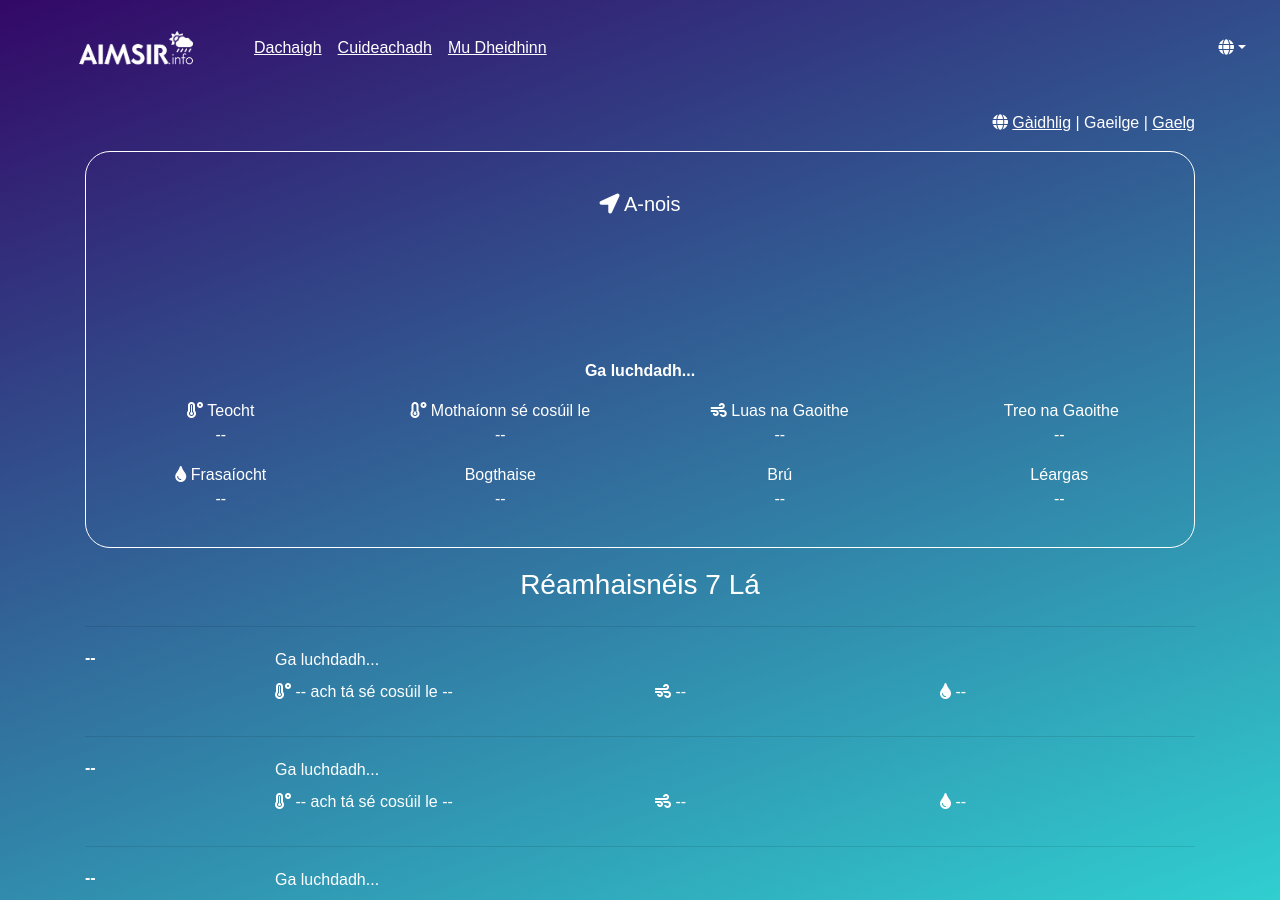
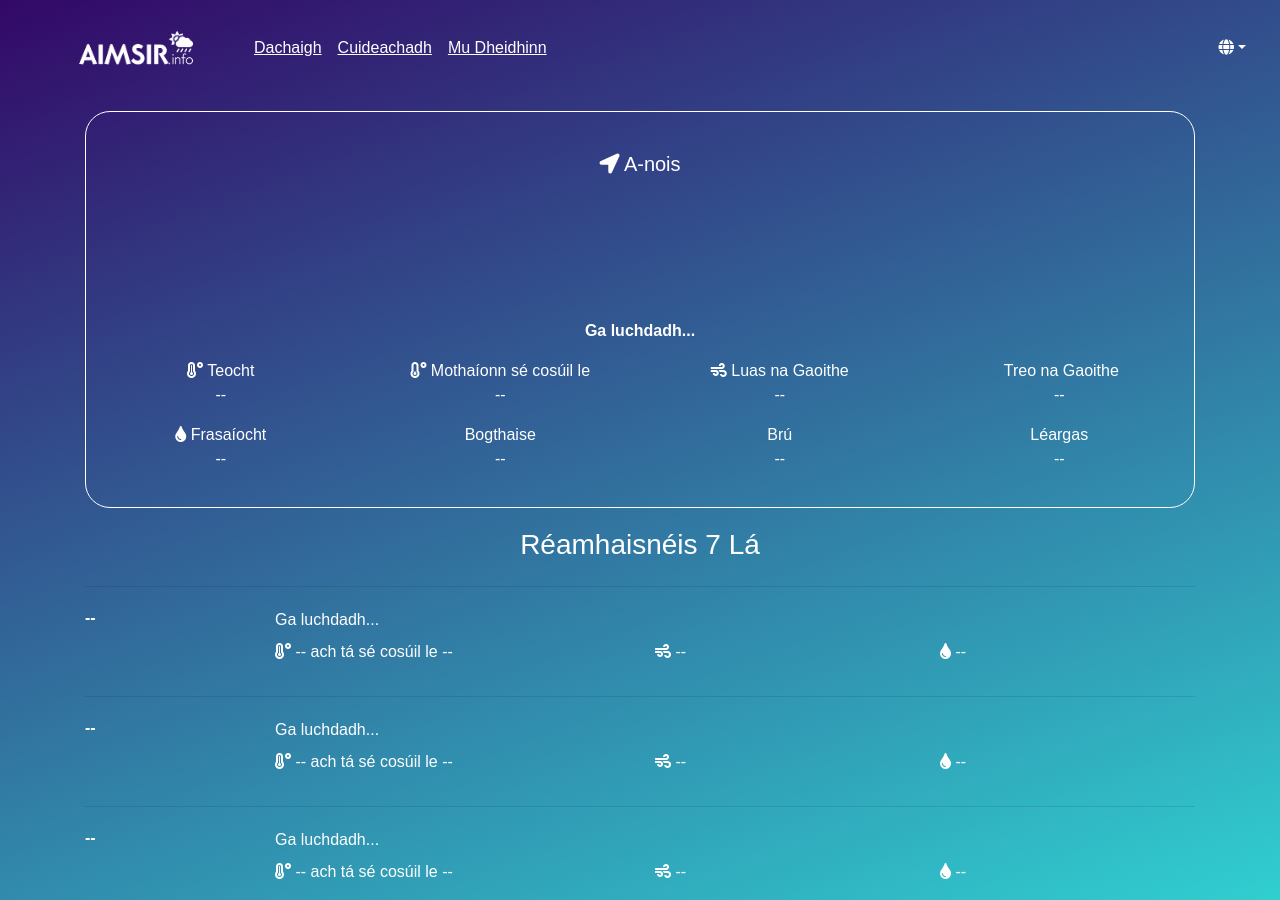
Before and after one commit to angeidheal/aimsir, a Jekyll site: the page built from ga.html, in a window 1280 px wide and 900 px high. Built offline with Jekyll 4.4.1, drawn with Linux system fonts in a browser that asks for light colours; nearby versions of some CDN libraries; a script that is not in the unit is left out.

Commit message:
Update ga.html

```diff
--- a/ga.html
+++ b/ga.html
@@ -5,7 +5,6 @@ permalink: /gaeilge/
 ---
 
 <div class="container">
-  <p style="text-align: right"><i class="fas fa-globe"></i> <a href="{{ site.baseurl }}/">Gàidhlig</a> | Gaeilge | <a href="{{ site.baseurl }}/gaelg">Gaelg</a></p>
   <div class="current-weather">
     <h5 class="section-header"><i class="fas fa-location-arrow"></i> A-nois</h5>
     <div class="row">
```
